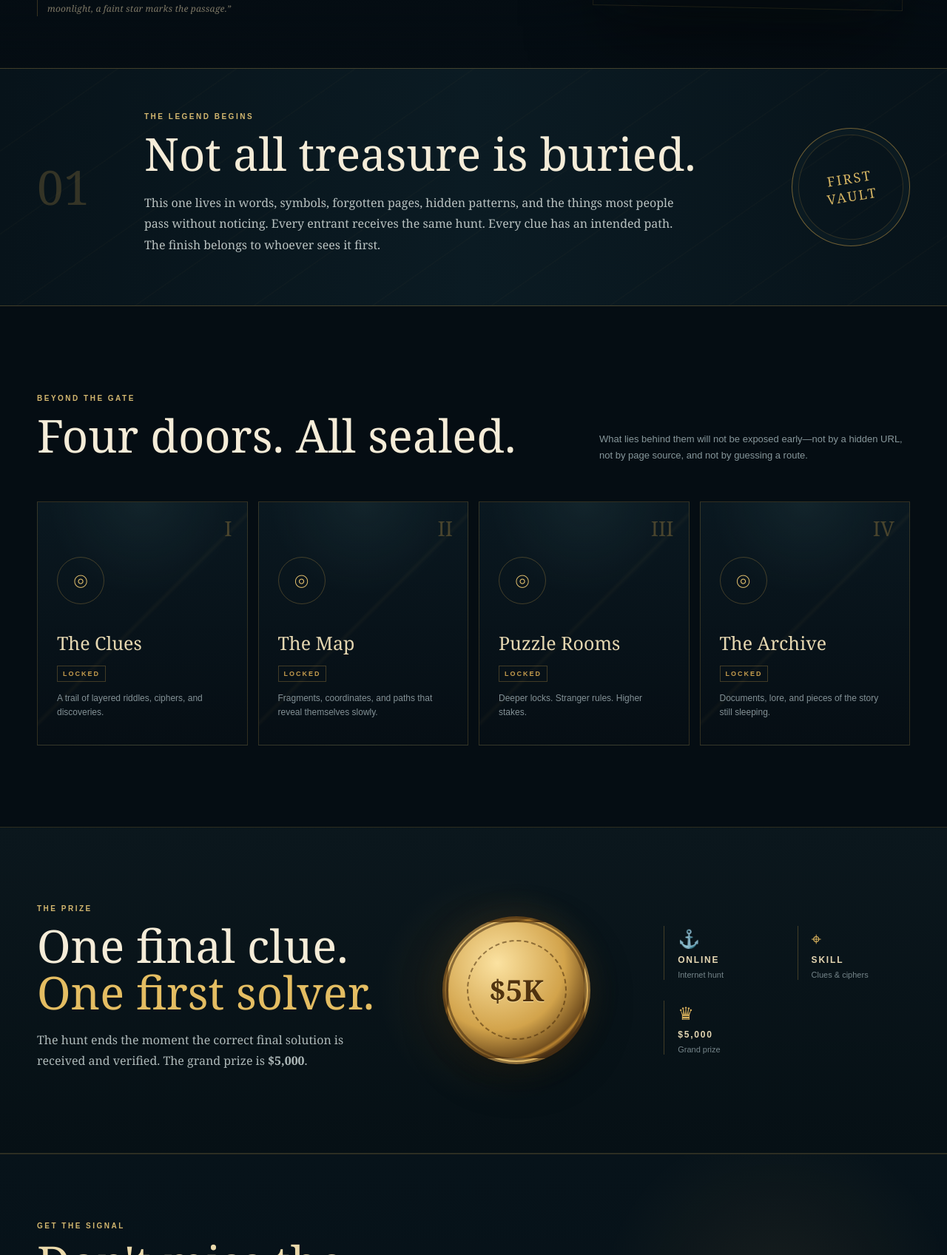
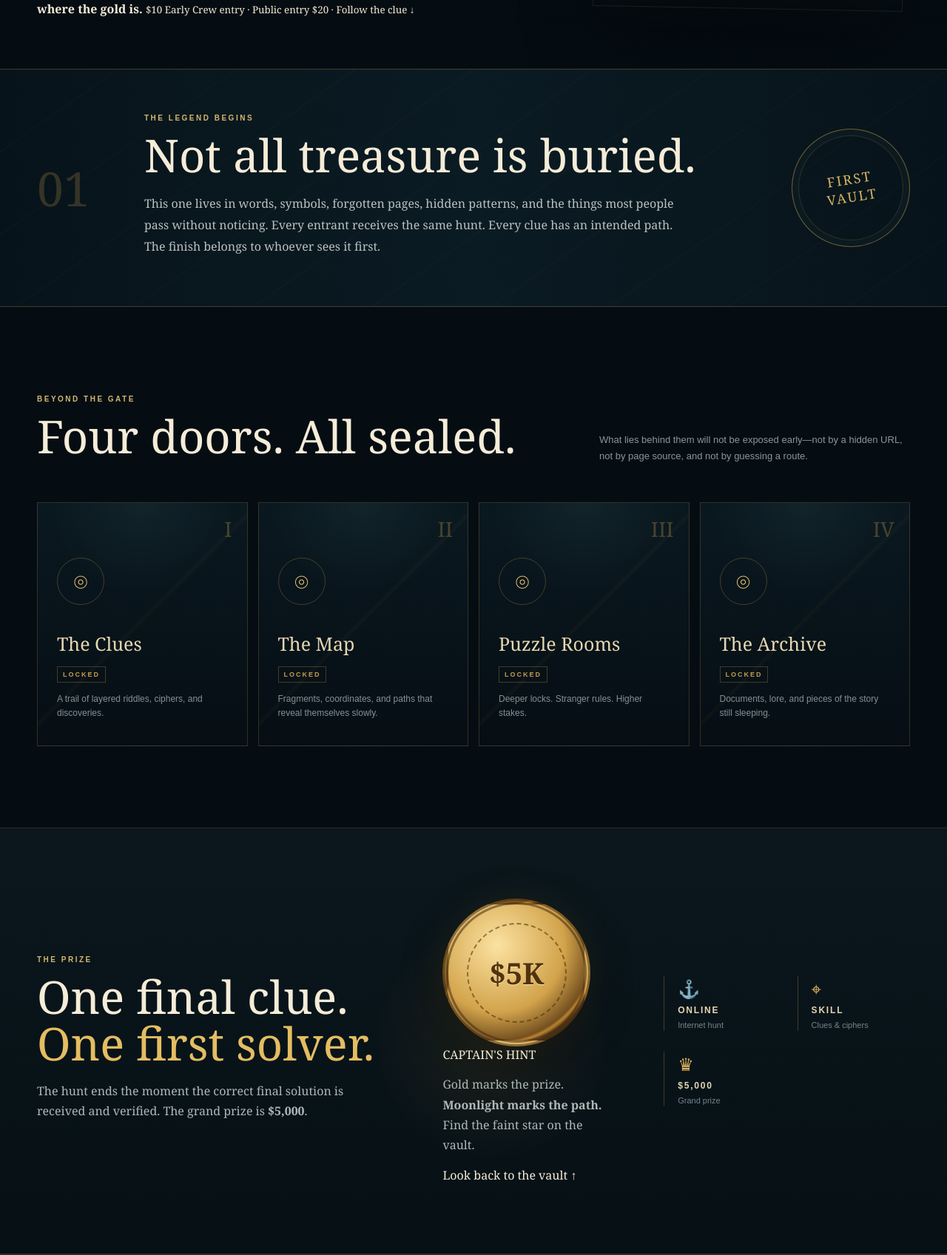
Before and after one commit to ShanePrairie/internetbooty, a Flask app: page / in a window 1280 px wide; the page is wider, and only the part inside the window is pictured. Shown: the part 828-2525 px from the top of that part at 74% size. Run offline with Flask 3, Linux system fonts and the light colour scheme; parts of the project's set-up code (start-up, migrations or seed data) failed here and were passed over.

Commit message:
Add clear Early Crew clue trail to vault signup

```diff
--- a/templates/index.html
+++ b/templates/index.html
@@ -88,7 +88,13 @@
           {% endif %}
         </div>
         <p class="microcopy">All protected hunt pages remain server-locked until the countdown ends.</p>
-        <p class="secret-riddle" aria-label="A small clue">“The gate may be sealed, but captains know another way. Where gold sleeps beneath moonlight, a faint star marks the passage.”</p>
+        {% if not session.get("crew_email") %}
+        <a class="early-trail" href="#prize" aria-label="Follow the Early Crew clue to the gold prize">
+          <span class="early-trail-label">✦ EARLY CREW CLUE</span>
+          <strong>A hidden passage is open before launch. Start where the gold is.</strong>
+          <small>$10 Early Crew entry · Public entry $20 · Follow the clue ↓</small>
+        </a>
+        {% endif %}
       </div>
 
       <div class="hero-art" aria-label="A chained pirate vault glowing in moonlight">
@@ -160,8 +166,17 @@
           <h2>One final clue.<br><em>One first solver.</em></h2>
           <p>The hunt ends the moment the correct final solution is received and verified. The grand prize is <strong>{{ prize_amount }}</strong>.</p>
         </div>
-        <div class="coin" aria-hidden="true">
-          <span class="coin-inner">$5K</span>
+        <div class="coin-clue-wrap">
+          <div class="coin" aria-hidden="true">
+            <span class="coin-inner">$5K</span>
+          </div>
+          {% if not session.get("crew_email") %}
+          <div class="coin-clue">
+            <span>CAPTAIN'S HINT</span>
+            <p>Gold marks the prize. <strong>Moonlight marks the path.</strong> Find the faint star on the vault.</p>
+            <a href="#countdown">Look back to the vault ↑</a>
+          </div>
+          {% endif %}
         </div>
         <div class="prize-facts">
           <div><span>⚓</span><b>ONLINE</b><small>Internet hunt</small></div>
```
